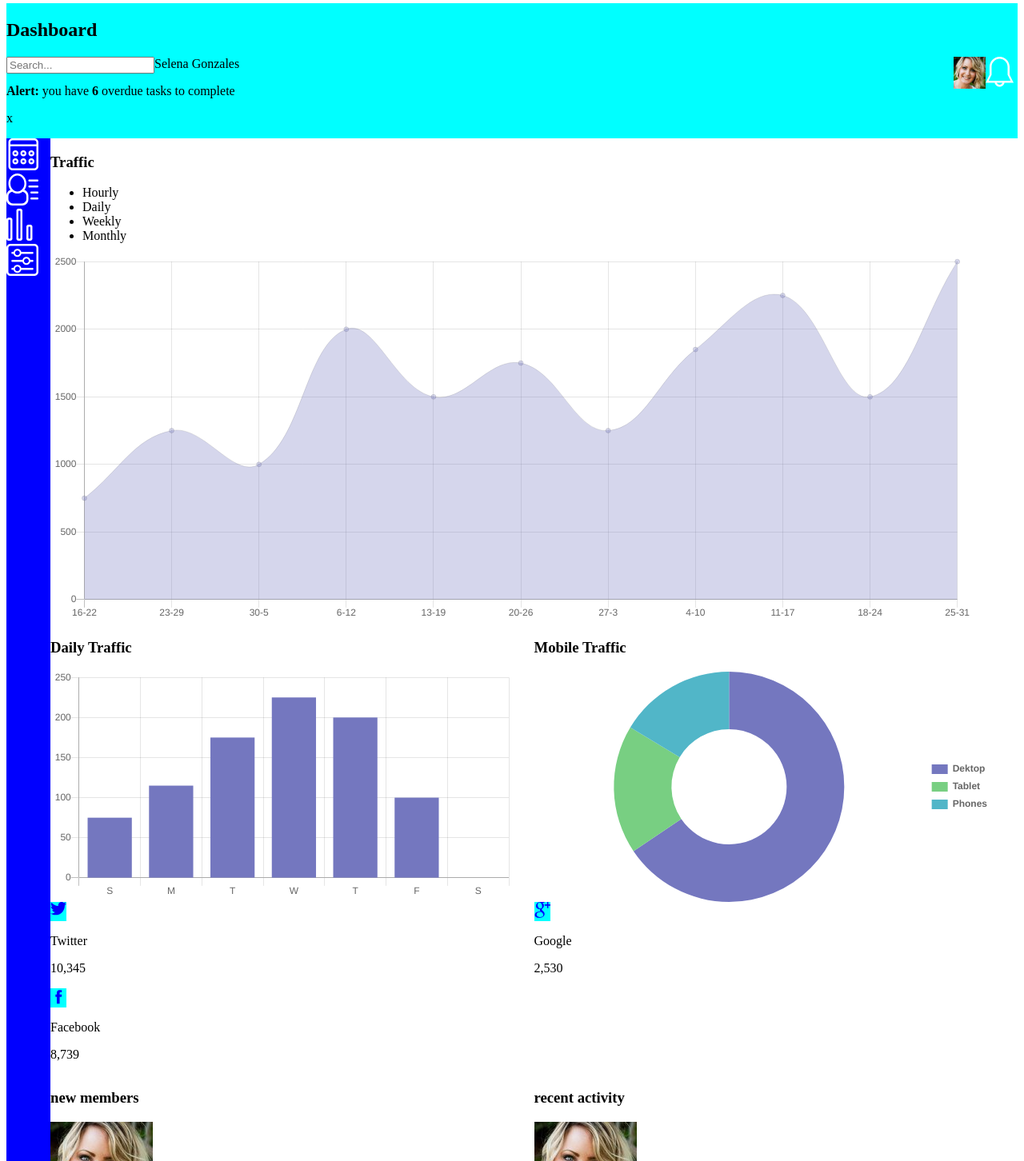
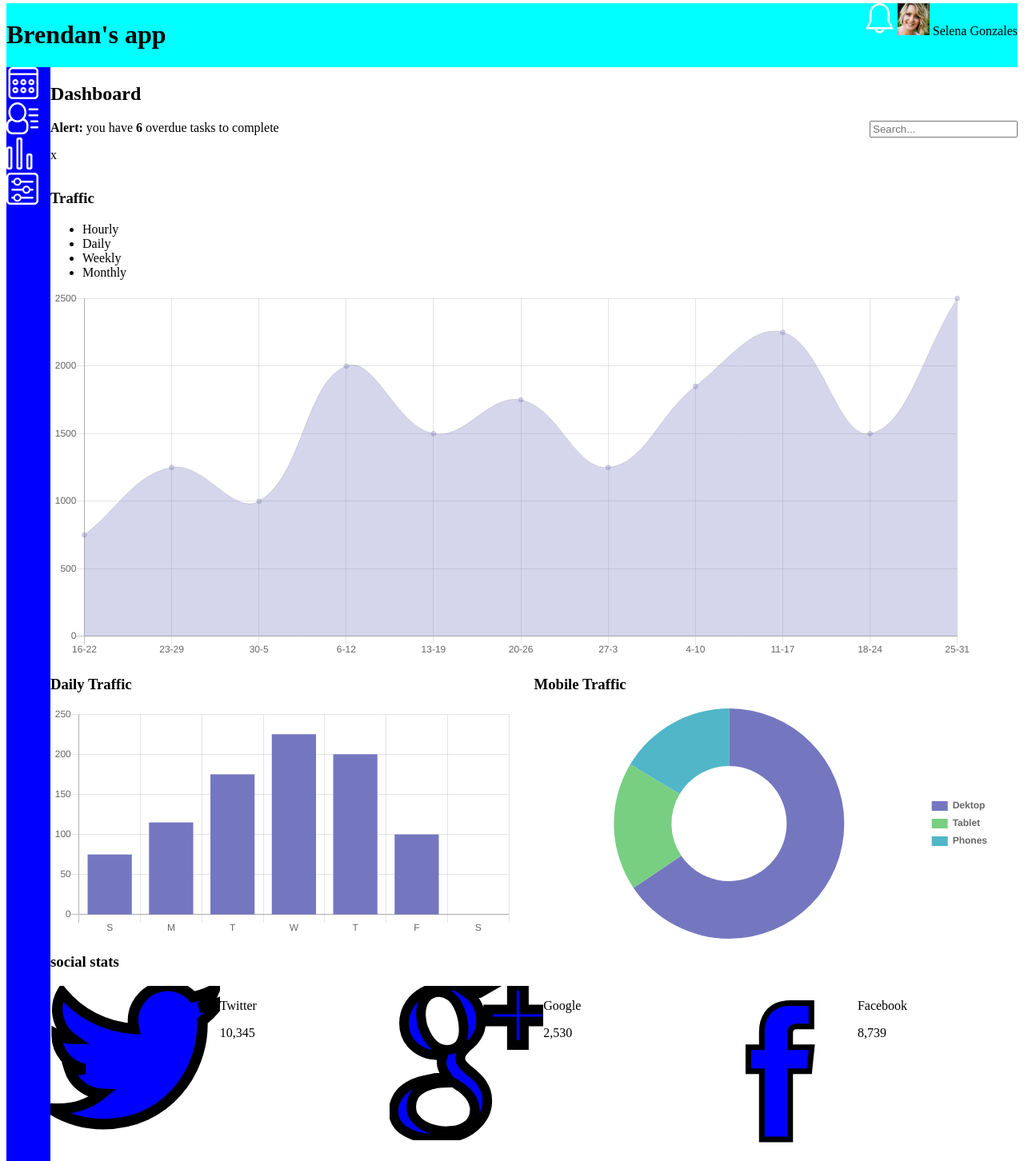
Before and after one commit to Bloop37/treehouse-project-7, a plain HTML site: page index.html in a window 1280 px wide. Shown: the part 4-1456 px from the top of the page at 80% size. Drawn offline with Linux system fonts and the light colour scheme.

Commit message:
updated files

```diff
--- a/css/styles.css
+++ b/css/styles.css
@@ -1,3 +1,9 @@
+.image{
+    float: right;
+}
+h1{
+    float: left;
+}
 .grid{
     display: grid;
     grid-template-columns: 100%;
@@ -21,6 +27,11 @@
 }
 nav{
 }
+.svg-social{
+    stroke-width: 2px;
+    stroke: black;
+    background-color: white;
+}
 .svg{
     height: 40px;
     width: 40px;
@@ -30,11 +41,14 @@ nav{
     width: 40px;
     float: right;
 }
+.member{
+    width: 40px;
+}
 .a{
     float: left;
 }
 .note:hover{
-    rotate: 180deg;
+    transform: rotate(180deg);
 }
 .widget-container-full, .widget-container-half{
     width: 95vw;
@@ -46,15 +60,18 @@ nav{
     float: left;
 }
 .main-header-search{
-    float: left;
+    float: right;
 }
 .social-image{
-    width: 20px;
-    background-color: cyan;
+    width: 50%;
 }
 @media(min-width:768px){
     .main{
         grid-template-columns: 50%;
+    }
+    .social{
+        grid-auto-columns: auto;
+        display: grid;
     }
     .widget-container-full{
         width: 90vw;
@@ -65,14 +82,21 @@ nav{
     .traffic, .social{
         grid-column: 1 / span 2;
     }
-    .daily, .members, .message{
+
+    .daily, .members, .message, .twitter{
         grid-column: 1 / span 1;
     }
-    .mobile, .activity, .settings {
+    .mobile, .activity, .settings, .google{
         grid-column: 2 / span 1;
+    }
+    .facebook{
+        grid-column: 3 / span 1;
     }
     .grid4{
         grid-template-columns: 50%;
+    }
+    .social-image{
+        float: left;
     }
     .grid{
         display: grid;
--- a/index.html
+++ b/index.html
@@ -14,16 +14,12 @@
 <div class="grid2">
 <header>
     <div class="main-header">
-        <h2 class="headine">Dashboard</h2>
-        <div class="main-header-search">
-        <input type="search" placeholder="Search..." />
-        </div>
+    <h1>Brendan's app</h1>
+    <div class="image">
+    <img alt="member 1" class="member" src="images/member-1.jpg">
+    Selena Gonzales
+    </div>
     <img alt="notifications" class="note" src="icons/icon-bell.svg">
-    <img alt="member 1" class="note" src="images/member-1.jpg">
-    Selena Gonzales
-    <div class="alert" id="alert">
-
-    </div>
 </div>
 </header>
 </div>
@@ -37,6 +33,13 @@
 </nav>
 </div>
 <div class="grid4">
+    <div class="toolbar">
+        <h2 class="headine">Dashboard</h2>
+        <div class="main-header-search">
+        <input type="search" placeholder="Search..." />
+        </div>
+        <div class="alert" id="alert"></div>
+    </div>
 <div class="main">
     <section class="traffic">
         <div class="traffic-header">
@@ -68,9 +71,11 @@
     <canvas id="mobile-chart"></canvas>
 </div>
 </section>
-        <div class="social-container">
+<section class="social">
+        <h3>social stats</h3>
+        <div class="twitter">
             <div class="social-image">
-                <svg version="1.1" id="Layer_1" xmlns="http://www.w3.org/2000/svg" xmlns:xlink="http://www.w3.org/1999/xlink" x="0px" y="0px"
+                <svg version="1.1"  class="svg-social" id="Layer_1" xmlns="http://www.w3.org/2000/svg" xmlns:xlink="http://www.w3.org/1999/xlink" x="0px" y="0px"
 	    viewBox="0 0 32 32" style="enable-background:new 0 0 32 32;" xml:space="preserve">
         <path fill="blue" d="M32,3.1c-1.2,0.5-2.4,0.9-3.8,1c1.4-0.8,2.4-2.1,2.9-3.6c-1.3,0.8-2.7,1.3-4.2,1.6C25.8,0.8,24,0,22.2,0
 	    c-3.6,0-6.6,2.9-6.6,6.6c0,0.5,0.1,1,0.2,1.5C10.3,7.8,5.5,5.2,2.2,1.2c-0.6,1-0.9,2.1-0.9,3.3c0,2.3,1.2,4.3,2.9,5.5
@@ -86,9 +91,9 @@
             </div>
         </div>
 
-        <div class="social-container">
+        <div class="google">
             <div class="social-image">
-                <svg version="1.1" id="Layer_1" xmlns="http://www.w3.org/2000/svg" xmlns:xlink="http://www.w3.org/1999/xlink" x="0px" y="0px"
+                <svg version="1.1" class="svg-social" id="Layer_1" xmlns="http://www.w3.org/2000/svg" xmlns:xlink="http://www.w3.org/1999/xlink" x="0px" y="0px"
 	 viewBox="0 0 32 32" style="enable-background:new 0 0 32 32;" xml:space="preserve">
 <path fill="blue" d="M17.7,25.7c0-0.3,0-0.5-0.1-0.8c-0.1-0.2-0.1-0.5-0.2-0.7c-0.1-0.2-0.2-0.4-0.3-0.7c-0.2-0.2-0.3-0.4-0.4-0.6
 	c-0.1-0.2-0.3-0.3-0.5-0.6c-0.2-0.2-0.4-0.4-0.5-0.5c-0.1-0.1-0.3-0.3-0.6-0.5c-0.3-0.2-0.5-0.4-0.6-0.4s-0.3-0.2-0.6-0.4
@@ -114,9 +119,9 @@
              <p>2,530</p>
          </div>
      </div>
-        <div class="social-container">
+        <div class="facebook">
         <div class="social-image">
-            <svg enable-background="new 0 0 56.693 56.693" id="Layer_1" version="1.1" viewBox="0 0 56.693 56.693" xml:space="preserve" xmlns="http://www.w3.org/2000/svg" xmlns:xlink="http://www.w3.org/1999/xlink"><path fill="blue" d="M40.43,21.739h-7.645v-5.014c0-1.883,1.248-2.322,2.127-2.322c0.877,0,5.395,0,5.395,0V6.125l-7.43-0.029  c-8.248,0-10.125,6.174-10.125,10.125v5.518h-4.77v8.53h4.77c0,10.947,0,24.137,0,24.137h10.033c0,0,0-13.32,0-24.137h6.77  L40.43,21.739z"/></svg>
+            <svg enable-background="new 0 0 56.693 56.693" id="Layer_1" version="1.1" class="svg-social" viewBox="0 0 56.693 56.693" xml:space="preserve" xmlns="http://www.w3.org/2000/svg" xmlns:xlink="http://www.w3.org/1999/xlink"><path fill="blue" d="M40.43,21.739h-7.645v-5.014c0-1.883,1.248-2.322,2.127-2.322c0.877,0,5.395,0,5.395,0V6.125l-7.43-0.029  c-8.248,0-10.125,6.174-10.125,10.125v5.518h-4.77v8.53h4.77c0,10.947,0,24.137,0,24.137h10.033c0,0,0-13.32,0-24.137h6.77  L40.43,21.739z"/></svg>
         </div>
      <div class="social-text">
         <p>Facebook</p>
@@ -124,7 +129,7 @@
      </div>
  </div>
         <!-- add two more social containers and childelements for other social media items -->
-
+</section>
 <section class="members">
     <h3>new members</h3>
 
@@ -203,7 +208,7 @@
         <h3>message user</h3>
         <form class="widget-container">
             <input type="text" placeholder="Search for user" class="form-field" id="userField">
-            <textarea placeholder="Message for user" class="form-area" id="messagefield"></textarea>
+            <textarea placeholder="Message for user" class="form-area" id="messageField"></textarea>
             <button class="button-primary" id="send">Send</button>
             </form>
     </section>
--- a/js/index.js
+++ b/js/index.js
@@ -105,7 +105,7 @@ let mobileChart = new Chart(mobileCanvas, {
 });
 
 const user = document.getElementById("userField");
-const message = document.getElementById("mesageField");
+const message = document.getElementById("messageField");
 const send = document.getElementById("send");
 
 send.addEventListener('click', () => {
@@ -117,6 +117,6 @@ send.addEventListener('click', () => {
     } else if (message.value === "") {
       alert("Please fill out message field before sending");
     } else {
-      alert("Message successfully sent to: ${user.value}");
+      alert(`Message successfully sent to: ${user.value}`);
     }
 });
```
